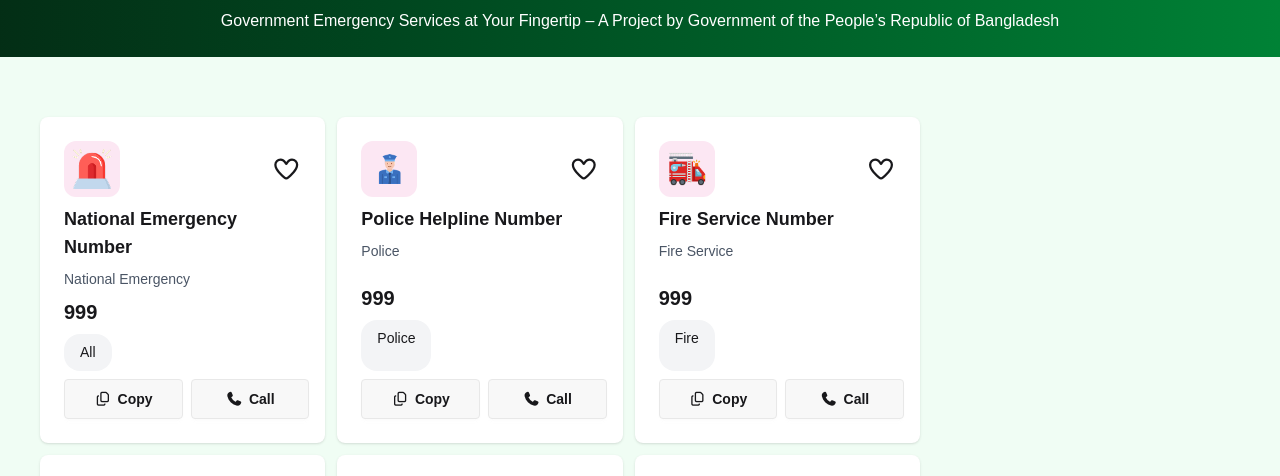
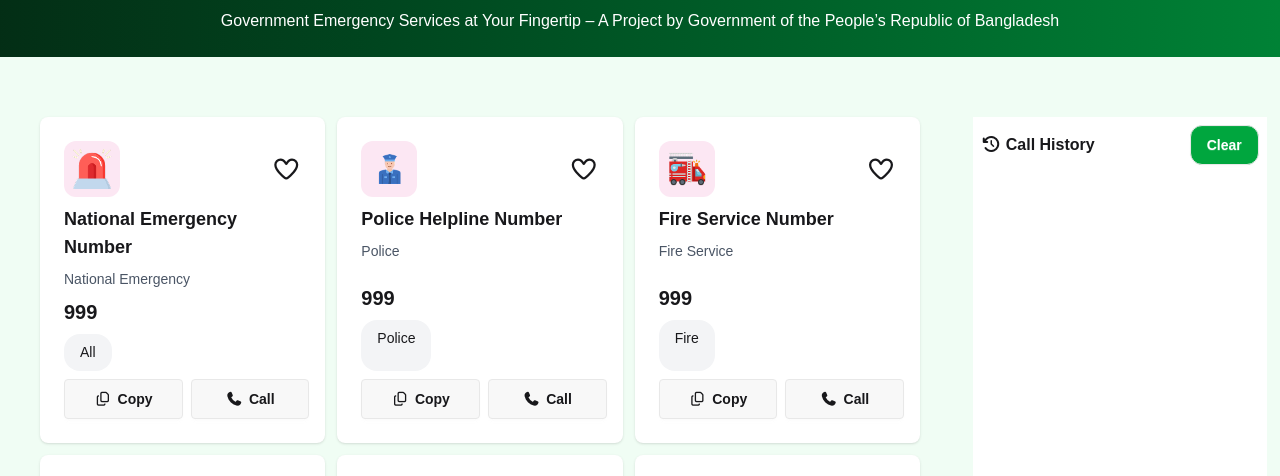
Before and after one commit to lijanahmmed/Emergency-Service, a plain HTML site: page index.html in a window 1280 px wide. Shown: the part 263-739 px from the top of the page. Drawn offline with nearby package versions, Linux system fonts and the light colour scheme; a web font is replaced by a local one.

Commit message:
added history section

```diff
--- a/index.html
+++ b/index.html
@@ -239,6 +239,15 @@
             </div>
         </Section>
         <!-- Emergency Hotline Section End -->
+
+        <!-- History Section Start -->
+         <section class="mt-10 w-11/12 mx-auto col-span-3 bg-white p-2">
+            <div class="flex justify-between items-center">
+                <p class="font-bold"><i class="fa-solid fa-clock-rotate-left"></i> Call History</p>
+                <button class="btn rounded-xl bg-green-600 text-white">Clear</button>
+            </div>
+         </section>
+         <!-- History Section Start -->
     </main>
     <!-- Main Section End -->
 </body>
```
